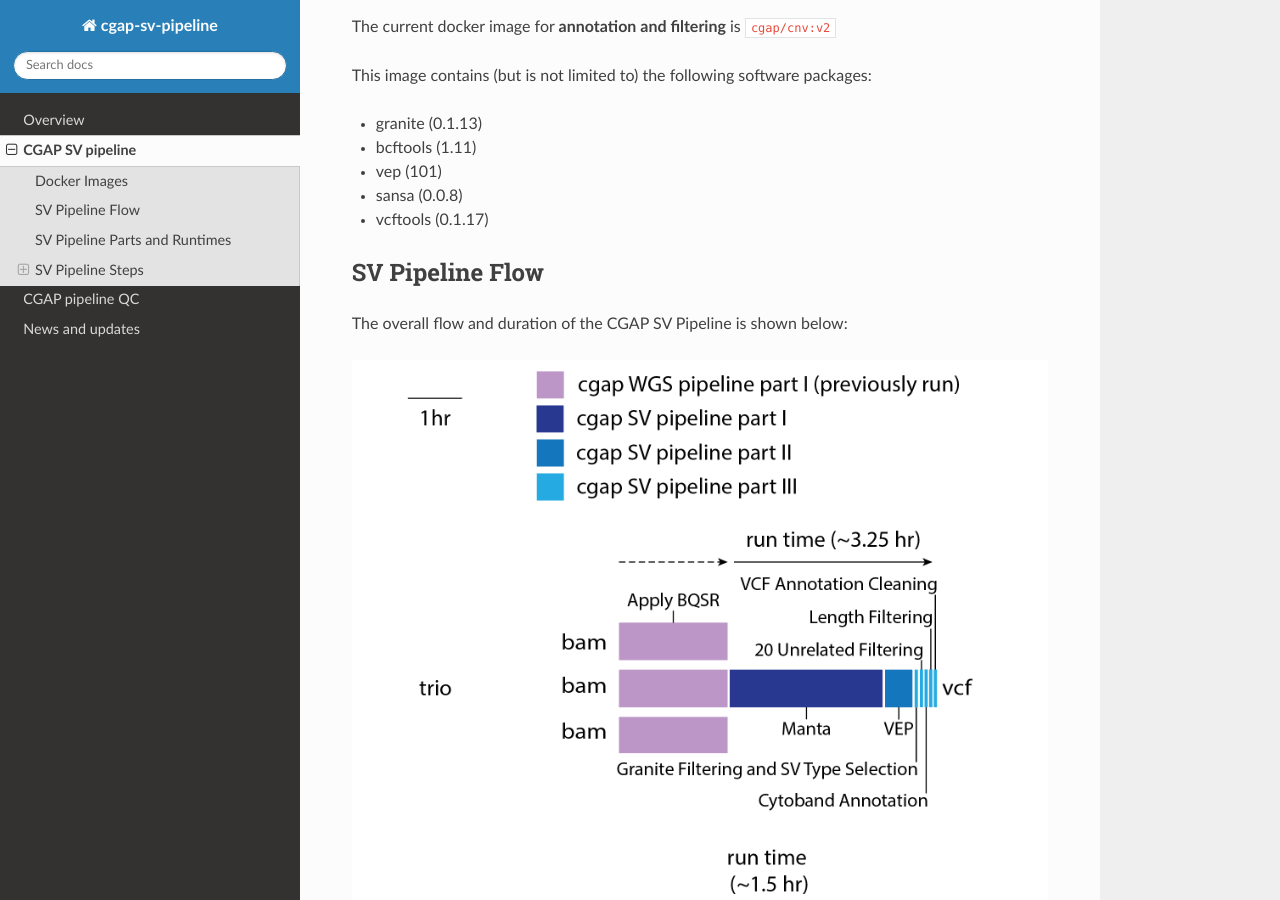
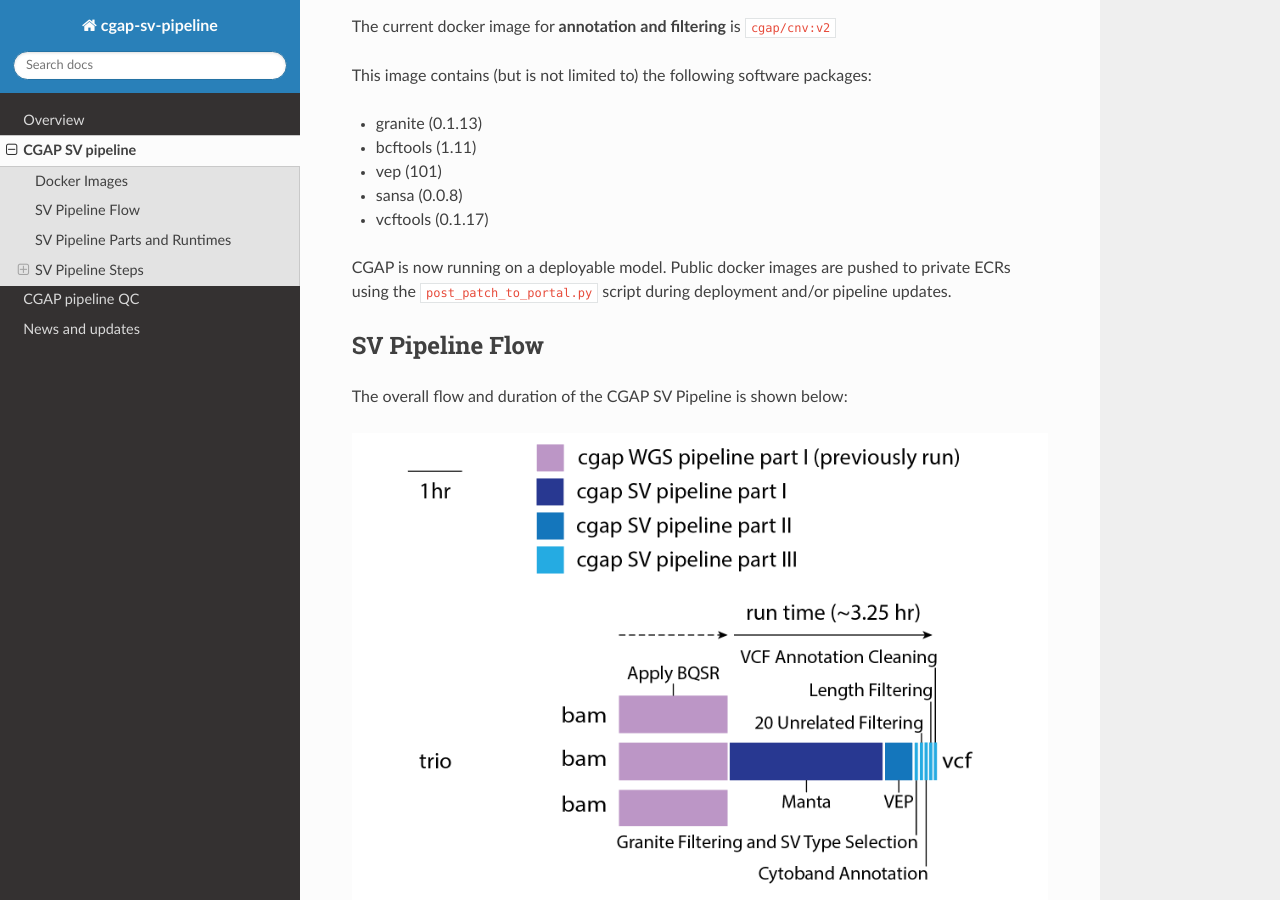
Before and after one commit to dbmi-bgm/cgap-pipeline-SV-germline, a Sphinx documentation site: the page built from docs/SV.rst, in a window 1280 px wide and 900 px high, scrolled down 957 px. Built offline with Sphinx 7.4.7 and the Read the Docs theme 2.0.0, drawn with Linux system fonts in a browser that asks for light colours.

Commit message:
docs update

```diff
--- a/docs/SV.rst
+++ b/docs/SV.rst
@@ -35,6 +35,7 @@ This image contains (but is not limited to) the following software packages:
 - sansa (0.0.8)
 - vcftools (0.1.17)
 
+CGAP is now running on a deployable model. Public docker images are pushed to private ECRs using the ``post_patch_to_portal.py`` script during deployment and/or pipeline updates.
 
 SV Pipeline Flow
 ################
```
